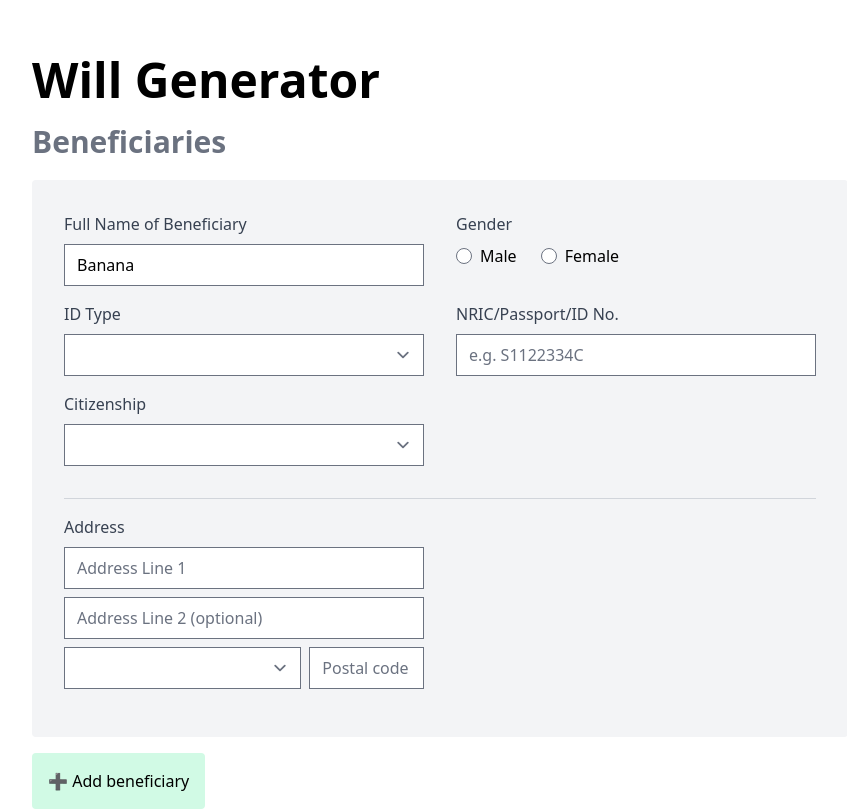
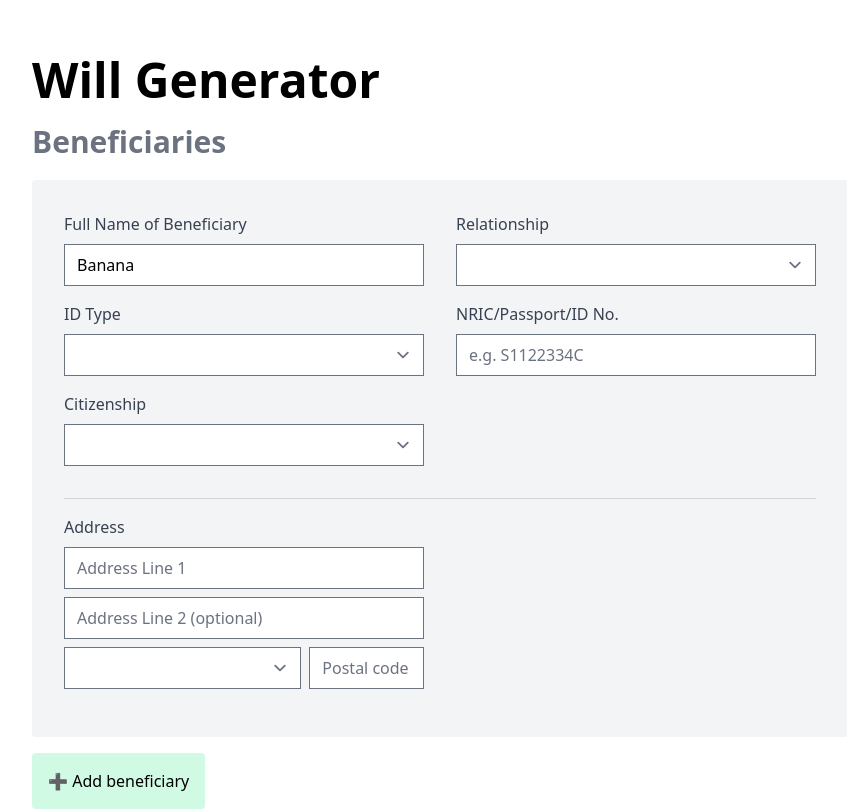
Before and after one commit to yjsoon/willgen, a Next.js app: page /3_beneficiaries in a window 1280 px wide. Shown: the top 811 px of the page, without its empty margins (200-1047 px from the left). Built offline with nearby package versions, Linux system fonts and the light colour scheme.

Commit message:
Added relationships for beneficiaries

```diff
--- a/components/PersonAdder.js
+++ b/components/PersonAdder.js
@@ -5,8 +5,15 @@ import PersonAddress from "../components/PersonAddress";
 
 import { idTypes } from "../constants/idTypes";
 import { countries } from "../constants/countries";
+import { relationships } from "../constants/relationships";
 
-const PersonAdder = ({ person, setPerson, description, showGender = true }) => {
+const PersonAdder = ({
+  person,
+  setPerson,
+  description,
+  showGender = true,
+  showRelationship = false,
+}) => {
   return (
     <div className="rounded divide-y divide-gray-300 bg-gray-100 px-8 py-8 my-4">
       <section className="grid grid-cols-1 md:grid-cols-2 md:gap-x-8 items-start mb-4">
@@ -18,6 +25,14 @@ const PersonAdder = ({ person, setPerson, description, showGender = true }) => {
         />
         {showGender ? (
           <PersonGenderRadio person={person} setPerson={setPerson} />
+        ) : showRelationship ? (
+          <PersonDropDown
+            description="Relationship"
+            person={person}
+            setPerson={setPerson}
+            keyName="relationship"
+            values={relationships}
+          />
         ) : (
           <div className="block mb-4"></div>
         )}
--- a/constants/personTemplate.js
+++ b/constants/personTemplate.js
@@ -8,4 +8,5 @@ export const personTemplate = {
   address2: "",
   country: "",
   postal: "",
+  relationship: "",
 };
--- /dev/null
+++ b/constants/relationships.js
@@ -0,0 +1,8 @@
+export const relationships = [
+  "",
+  "Spouse",
+  "Child",
+  "Parent",
+  "Relative",
+  "Others",
+];
--- a/pages/3_beneficiaries.js
+++ b/pages/3_beneficiaries.js
@@ -42,6 +42,8 @@ const Page3 = () => {
             person={beneficiary}
             setPerson={(beneficiary) => setBeneficiary(beneficiary, index)}
             description="Full Name of Beneficiary"
+            showGender={false}
+            showRelationship={true}
           />
           {
             // don't display remove for the first person
```
